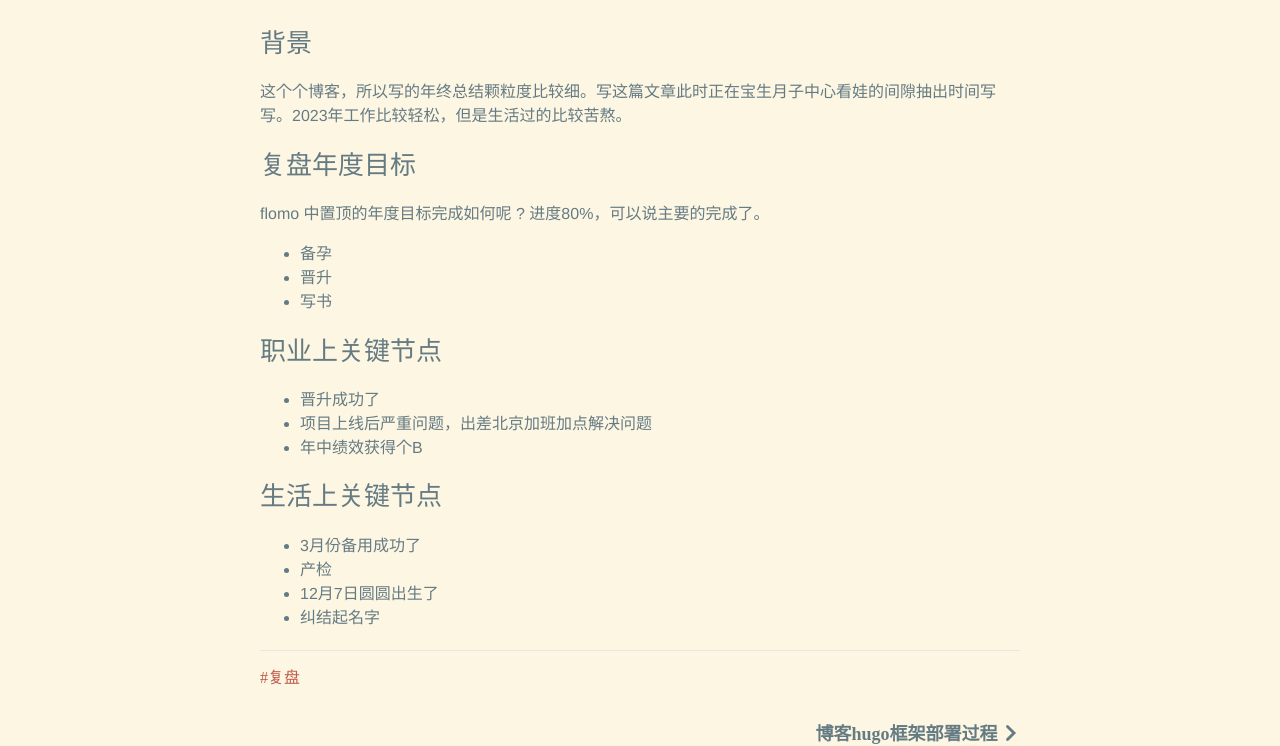
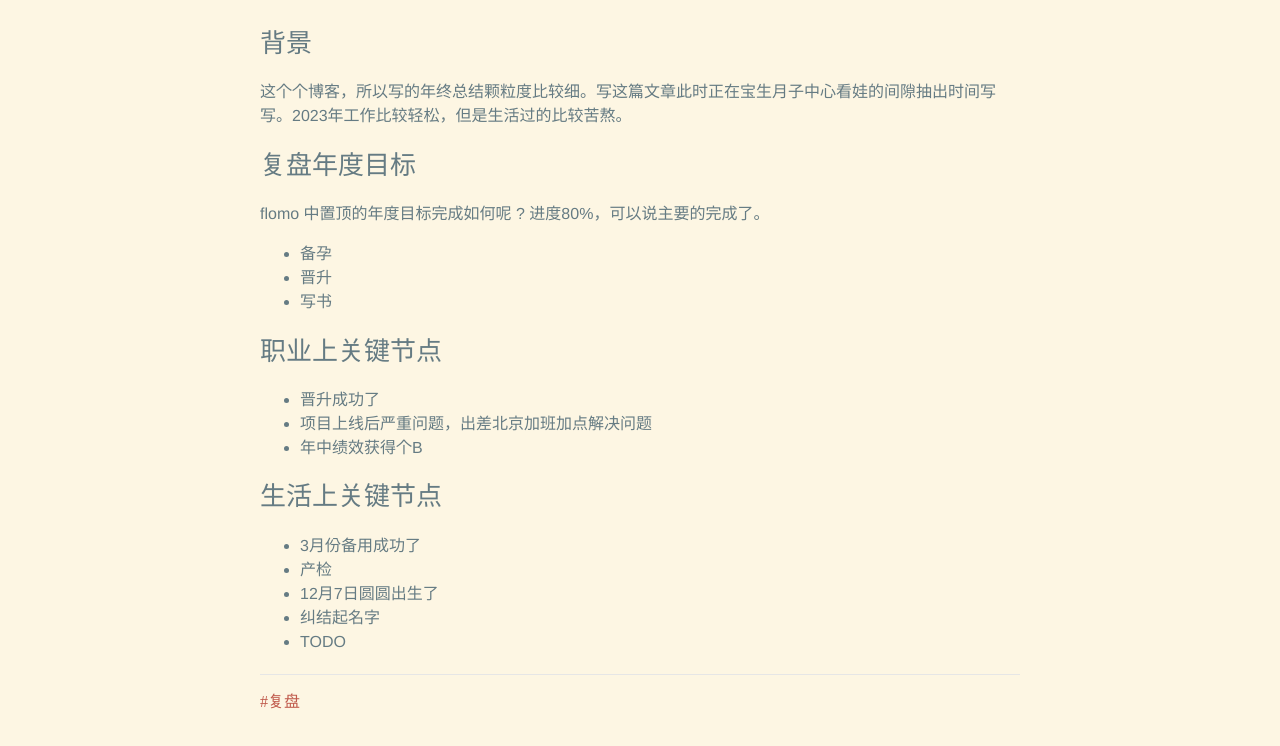
Before and after one commit to mikezhaoiot/AudioTech.github.io, a plain HTML site: page post/我的2023年终总结/index.html in a window 1280 px wide. Shown: the part 198-944 px from the top of the page. Drawn offline with nearby package versions, Linux system fonts and the light colour scheme; a script that the page names is missing.

Commit message:
update yml mikezhaoiot/blog-hugo@a2045927ec353ca3e6de48349b93092e0f362380

```diff
--- a/post/我的2023年终总结/index.html
+++ b/post/我的2023年终总结/index.html
@@ -49,7 +49,7 @@
 <meta itemprop="name" content="我的2023年终总结">
 <meta itemprop="description" content="背景 这个个博客，所以写的年终总结颗粒度比较细。写这篇文章此时正在宝生月子中心看娃的间隙抽出时间写写。2023年工作比较轻松，但是生活过的比较"><meta itemprop="datePublished" content="2023-12-31T15:34:27+08:00" />
 <meta itemprop="dateModified" content="2023-12-31T15:34:27+08:00" />
-<meta itemprop="wordCount" content="190">
+<meta itemprop="wordCount" content="191">
 <meta itemprop="keywords" content="复盘," /><meta name="twitter:card" content="summary"/>
 <meta name="twitter:title" content="我的2023年终总结"/>
 <meta name="twitter:description" content="背景 这个个博客，所以写的年终总结颗粒度比较细。写这篇文章此时正在宝生月子中心看娃的间隙抽出时间写写。2023年工作比较轻松，但是生活过的比较"/>
@@ -157,6 +157,7 @@
 <li>产检</li>
 <li>12月7日圆圆出生了</li>
 <li>纠结起名字</li>
+<li>TODO</li>
 </ul>
 
     </div>
```
